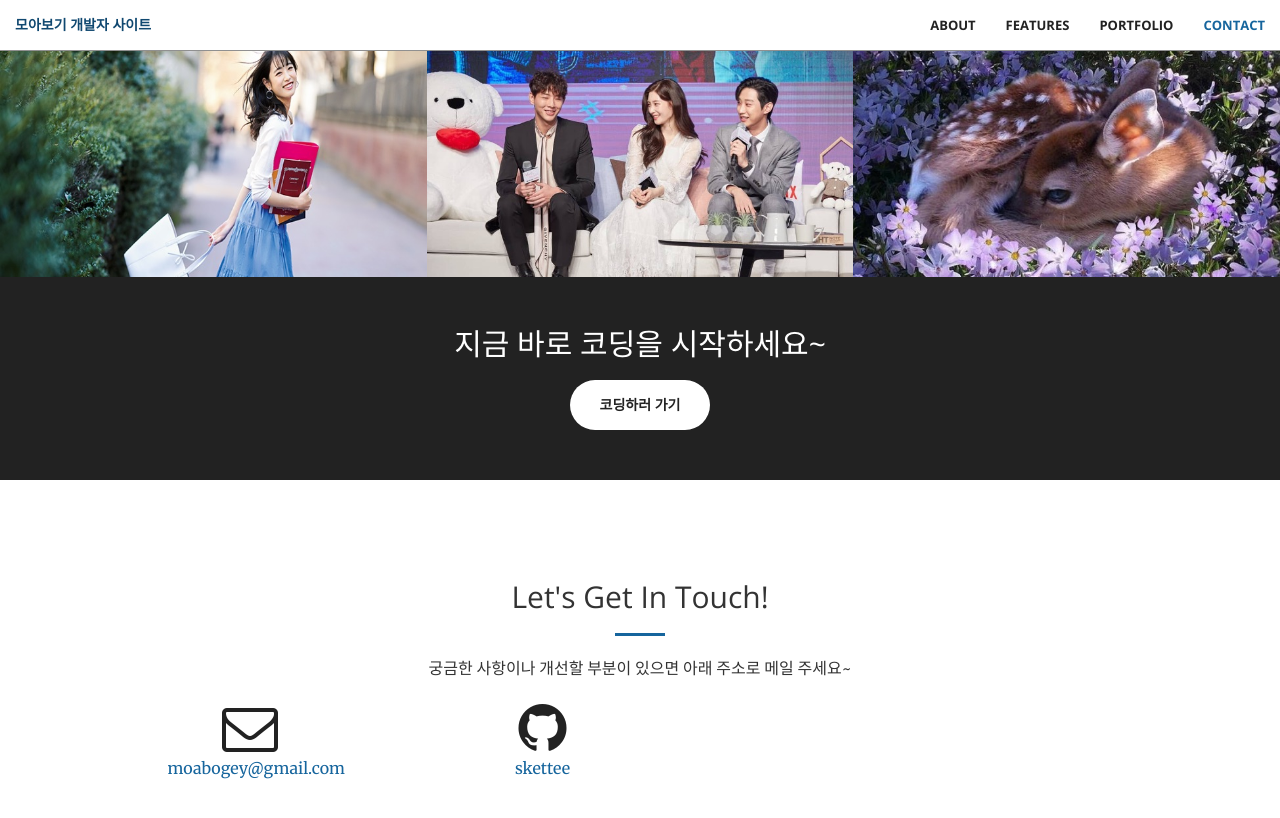
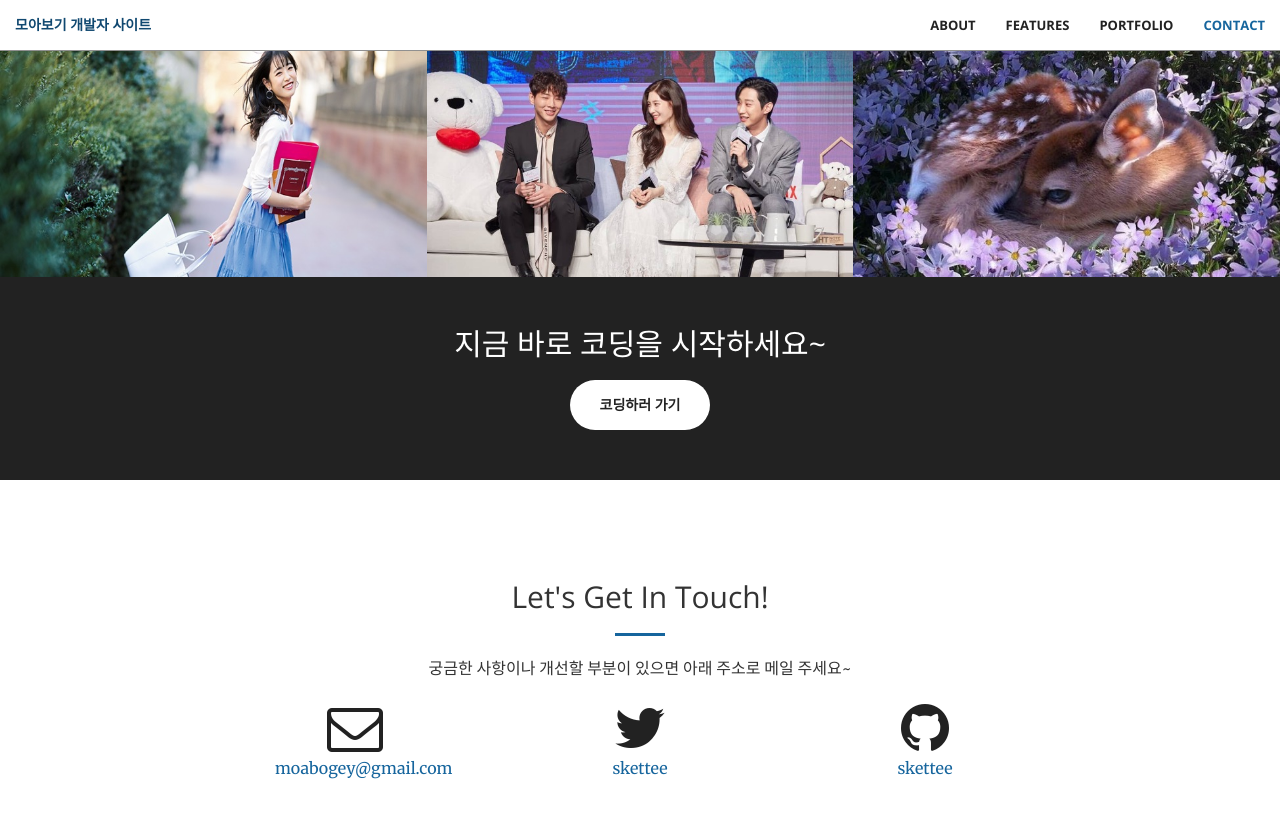
Before and after one commit to moabogey/moabogey.github.io, a Jekyll site: the page built from index.html, in a window 1280 px wide and 900 px high, scrolled down 2281 px. Shown: the top 818 px of the window. Built offline with Jekyll 4.4.1, drawn with Linux system fonts in a browser that asks for light colours.

Commit message:
add favicon in header, add twitter in contact

```diff
--- a/_config.yml
+++ b/_config.yml
@@ -5,7 +5,7 @@ description: > # this means to ignore newlines until "baseurl:"
 baseurl: "" # the subpath of your site, e.g. /blog/
 url: "" # the base hostname & protocol for your site
 
-twitter_username:
+twitter_username: "skettee"
 github_username: "skettee"
 
 # Build settings
--- a/_includes/contact.html
+++ b/_includes/contact.html
@@ -6,10 +6,17 @@
                 <hr class="primary">
                 <p>궁금한 사항이나 개선할 부분이 있으면 아래 주소로 메일 주세요~</p>
             </div>
-        <div class="col-lg-2 col-lg-offset-1 text-center">
+        </div>
+        <div class="col-lg-2 col-lg-offset-2 text-center">
             <a href="mailto:{{ site.email }}">
             <i class="fa fa-envelope-o fa-3x wow bounceIn" data-wow-delay=".1s"></i>
                 <p>{{ site.email }}</p>
+            </a>
+        </div>
+        <div class="col-lg-2 col-lg-offset-1 text-center">
+            <a href="https://twitter.com/{{ site.twitter_username }}">
+                <i class="fa fa-twitter fa-3x wow bounceIn" data-wow-delay=".1s"></i>
+                <p>{{ site.twitter_username }}</p>
             </a>
         </div>
         <div class="col-lg-2 col-lg-offset-1 text-center">
@@ -18,6 +25,5 @@
                 <p>{{ site.github_username }}</p>
             </a>
         </div>
-
     </div>
 </section>
--- a/_includes/head.html
+++ b/_includes/head.html
@@ -22,6 +22,8 @@
     <!-- Custom CSS -->
     <link rel="stylesheet" href="css/main.css" type="text/css">
 
+    <link rel="shortcut icon" type="image/png" href="favicon.png">
+
     <!-- HTML5 Shim and Respond.js IE8 support of HTML5 elements and media queries -->
     <!-- WARNING: Respond.js doesn't work if you view the page via file:// -->
     <!--[if lt IE 9]>
```
Also changed, not shown: favicon.png (added).
